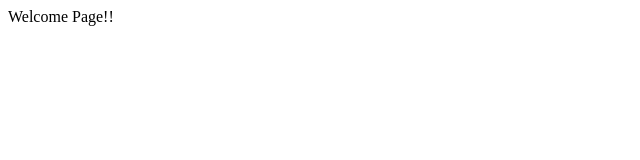
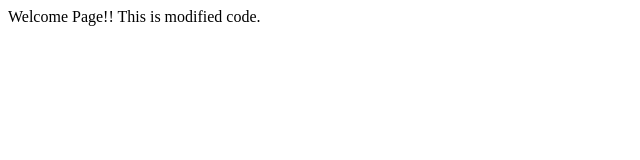
Before and after one commit to nzfatima/coursera-test, a plain HTML site: page site/index.html in a window 1280 px wide. Shown: the whole page, without its empty margins (0-640 px from the left). Drawn offline with Linux system fonts and the light colour scheme.

Commit message:
testing push

```diff
--- a/site/index.html
+++ b/site/index.html
@@ -5,6 +5,7 @@
 </head>
 <body>
 	Welcome Page!!
+	This is modified code.
 
 </body>
 </html>
```
